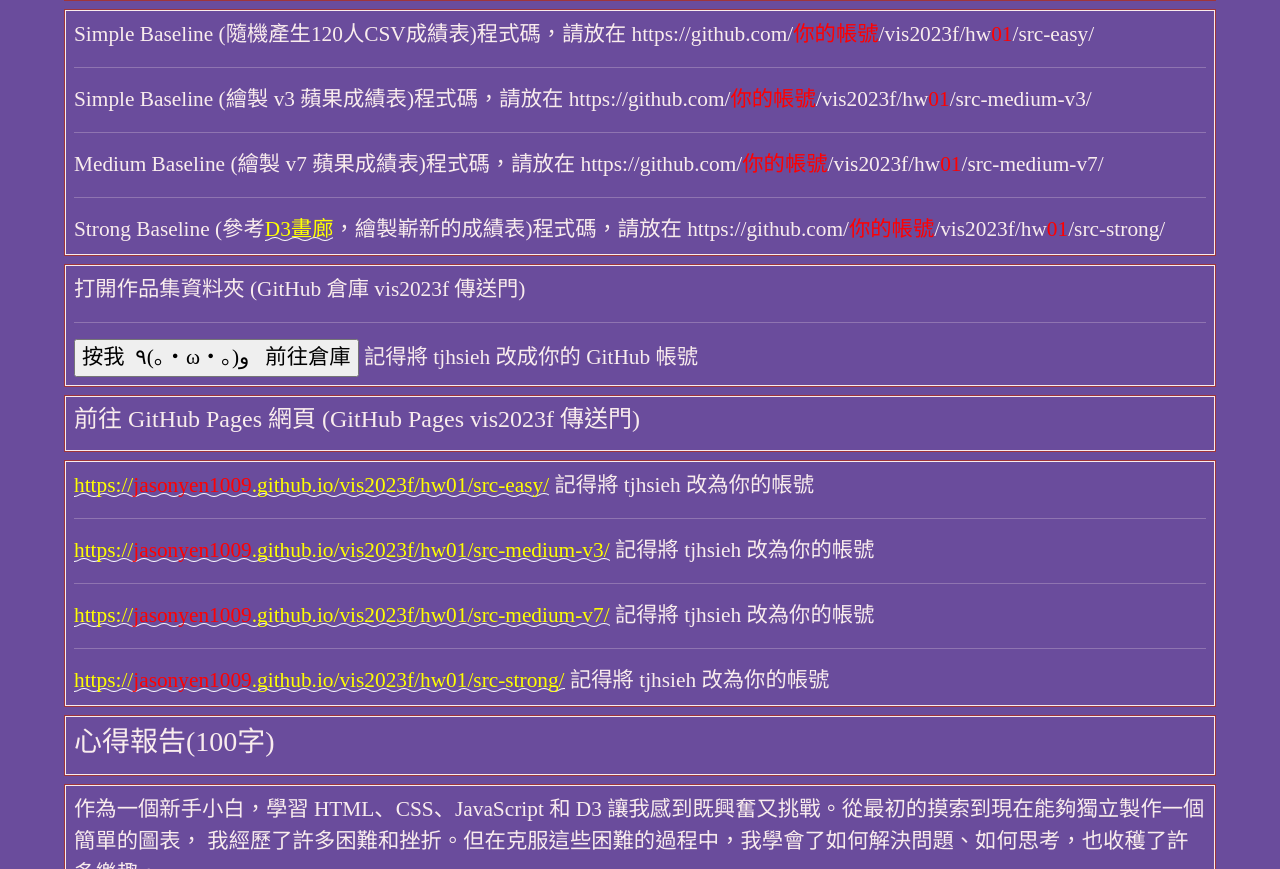
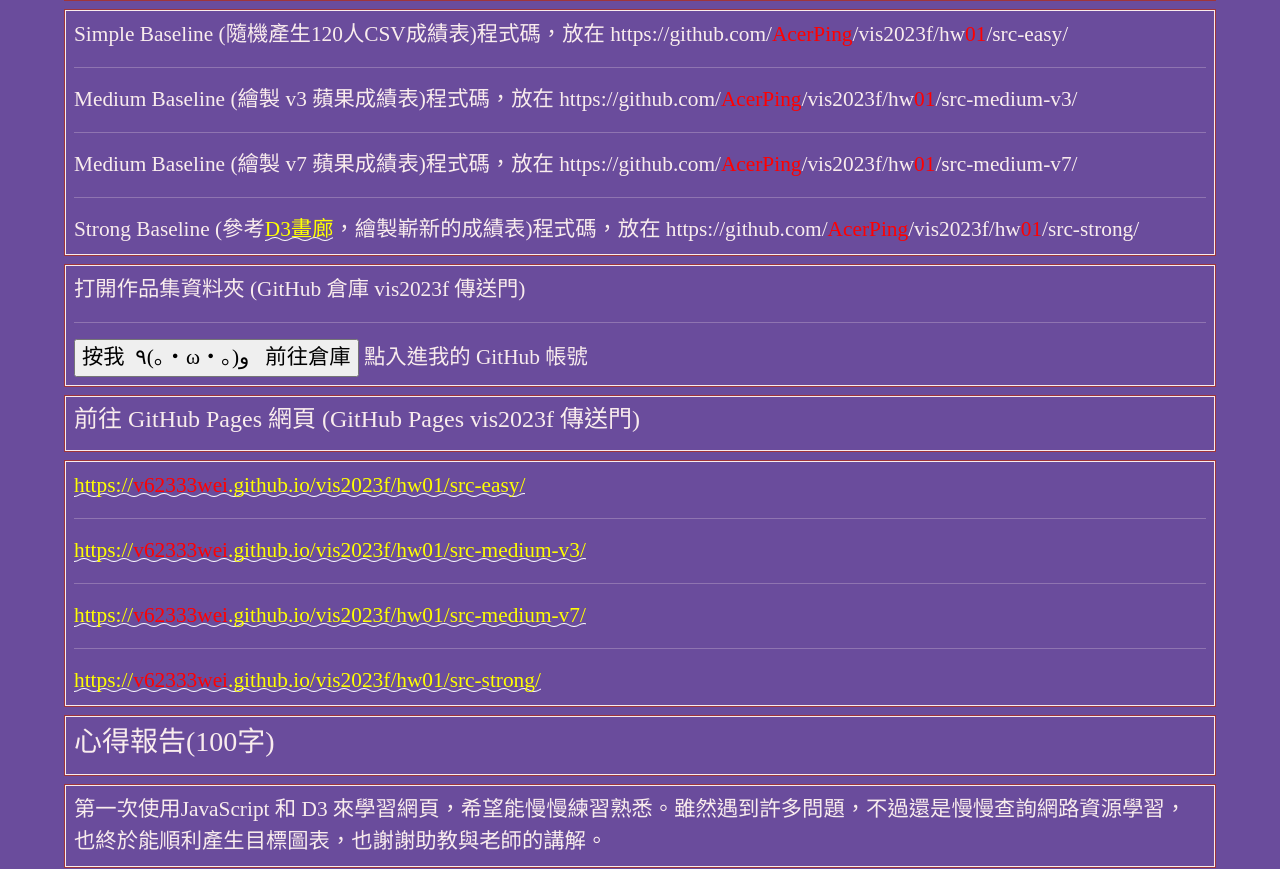
Before and after one commit to v62333wei/vis2023f, a plain HTML site: page hw01/index.html in a window 1280 px wide. Shown: the part 83-952 px from the top of the page. Drawn offline with nearby package versions, Linux system fonts and the light colour scheme; a web font is replaced by a local one.

Commit message:
Add files via upload

```diff
--- a/hw01/index.html
+++ b/hw01/index.html
@@ -1,3 +1,8 @@
+<!-- 範例程式碼：
+  https://github.com/Zhen1701/vis2023f/tree/main/hw01
+  https://github.com/MizuyoruTW/vis2023f/tree/main/hw01
+  https://github.com/HengWeiBin/vis2023f/tree/main/hw01 -->
+
   <!doctype html>
   <html lang="zh-Hant-TW">
   <head>
@@ -17,13 +22,7 @@
   <!-- https://alexlenail.me/NN-SVG/about.html -->
   <link rel="icon" href="../hw00/favicon.svg"/>
   <style type="text/css">
-
-  /* @import url('https://fonts.googleapis.com/css2?family=Noto+Serif+JP:wght@200&display=swap'); */
-
-  @font-face {
-    font-family:'CircleFont';
-    src: url(https://github.com/Circle472/ct2022s/raw/main/hw04/CircleFont_v2.woff2);
-  }
+    @import url('https://fonts.googleapis.com/css2?family=Noto+Serif+JP:wght@200&display=swap');
 
     table {
     border-collapse: collapse;
@@ -50,7 +49,7 @@
         -webkit-tap-highlight-color: rgba(0, 0, 0, 0);
         outline:none;
         font-size: 14px;
-      font-family: 'CircleFont', Trebuchet, Arial, sans-serif;
+        font-family: Trebuchet, Arial, sans-serif;
         font-weight: bold;
         cursor:pointer;
         border:1px solid #ddd;
@@ -85,7 +84,7 @@
     body {
       background-color: rgb(106, 76, 156); /* #6A4C9C */
       color: rgb(106, 76, 156);
-    font-family: 'CircleFont', 'Noto Serif JP', serif;
+      font-family: 'Noto Serif JP', serif;
     }
 
     .container-fluid {
@@ -182,15 +181,16 @@
     </div>
 
     <!-- ------------------------------------------------>
+
     <div class="row hw12">
       <div class="col-md-12 twenty">
-      Simple Baseline (隨機產生120人CSV成績表)程式碼，請放在 https://github.com/<span style="color:red;">你的帳號</span>/vis2023f/hw<span style="color:red;">01</span>/src-easy/<br>
+        Simple Baseline (隨機產生120人CSV成績表)程式碼，放在 https://github.com/<span style="color:red;">AcerPing</span>/vis2023f/hw<span style="color:red;">01</span>/src-easy/<br>
         <hr>
-      Simple Baseline (繪製 v3 蘋果成績表)程式碼，請放在 https://github.com/<span style="color:red;">你的帳號</span>/vis2023f/hw<span style="color:red;">01</span>/src-medium-v3/<br>
+        Medium Baseline (繪製 v3 蘋果成績表)程式碼，放在 https://github.com/<span style="color:red;">AcerPing</span>/vis2023f/hw<span style="color:red;">01</span>/src-medium-v3/<br>
         <hr>
-      Medium Baseline (繪製 v7 蘋果成績表)程式碼，請放在 https://github.com/<span style="color:red;">你的帳號</span>/vis2023f/hw<span style="color:red;">01</span>/src-medium-v7/<br>
+        Medium Baseline (繪製 v7 蘋果成績表)程式碼，放在 https://github.com/<span style="color:red;">AcerPing</span>/vis2023f/hw<span style="color:red;">01</span>/src-medium-v7/<br>
         <hr>
-      Strong Baseline (參考<a href="https://observablehq.com/@d3/gallery?utm_source=d3js-org&utm_medium=nav&utm_campaign=try-observable">D3畫廊</a>，繪製嶄新的成績表)程式碼，請放在 https://github.com/<span style="color:red;">你的帳號</span>/vis2023f/hw<span style="color:red;">01</span>/src-strong/<br>
+        Strong Baseline (參考<a href="https://observablehq.com/@d3/gallery?utm_source=d3js-org&utm_medium=nav&utm_campaign=try-observable">D3畫廊</a>，繪製嶄新的成績表)程式碼，放在 https://github.com/<span style="color:red;">AcerPing</span>/vis2023f/hw<span style="color:red;">01</span>/src-strong/<br>
       </div>
     </div>
 
@@ -199,8 +199,8 @@
         <div class="col-md-12 twenty">
           打開作品集資料夾 (GitHub 倉庫 vis2023f 傳送門)
           <hr>
-        <input type="button" name="back" onclick="location.href='https://github.com/jasonyen1009/vis2023f/'" value="按我  ٩(｡・ω・｡)و   前往倉庫">
-        記得將 tjhsieh 改成你的 GitHub 帳號
+          <input type="button" name="back" onclick="location.href='https://github.com/AcerPing/vis2023f/'" value="按我  ٩(｡・ω・｡)و   前往倉庫">
+          點入進我的 GitHub 帳號
         </div>
     </div>
 
@@ -215,13 +215,13 @@
     <!-- ------------------------------------------------>
     <div class="row hw12">
       <div class="col-md-12 twenty">
-      <a href="https://jasonyen1009.github.io/vis2023f/hw01/src-easy/index.html">https://<span style="color:red;">jasonyen1009</span>.github.io/vis2023f/hw01/src-easy/</a> 記得將 tjhsieh 改為你的帳號
+        <a href="https://v62333wei.github.io/vis2023f/hw01/src-easy/index.html">https://<span style="color:red;">v62333wei</span>.github.io/vis2023f/hw01/src-easy/</a>
         <hr>
-      <a href="https://jasonyen1009.github.io/vis2023f/hw01/src-medium-v3/index.html">https://<span style="color:red;">jasonyen1009</span>.github.io/vis2023f/hw01/src-medium-v3/</a> 記得將 tjhsieh 改為你的帳號
+        <a href="https://v62333wei.github.io/vis2023f/hw01/src-medium-v3/index.html">https://<span style="color:red;">v62333wei</span>.github.io/vis2023f/hw01/src-medium-v3/</a>
         <hr>
-      <a href="https://jasonyen1009.github.io/vis2023f/hw01/src-medium-v7/index.html">https://<span style="color:red;">jasonyen1009</span>.github.io/vis2023f/hw01/src-medium-v7/</a> 記得將 tjhsieh 改為你的帳號
+        <a href="https://v62333wei.github.io/vis2023f/hw01/src-medium-v7/index.html">https://<span style="color:red;">v62333wei</span>.github.io/vis2023f/hw01/src-medium-v7/</a>
         <hr>
-      <a href="https://jasonyen1009.github.io/vis2023f/hw01/src-strong/index.html">https://<span style="color:red;">jasonyen1009</span>.github.io/vis2023f/hw01/src-strong/</a> 記得將 tjhsieh 改為你的帳號
+        <a href="https://v62333wei.github.io/vis2023f/hw01/src-strong/index.html">https://<span style="color:red;">v62333wei</span>.github.io/vis2023f/hw01/src-strong/</a>
       </div>
     </div>
 
@@ -235,12 +235,12 @@
     <!-- ------------------------------------------------>
     <div class="row hw12">
       <div class="col-md-12 twenty">
-      作為一個新手小白，學習 HTML、CSS、JavaScript 和 D3 讓我感到既興奮又挑戰。從最初的摸索到現在能夠獨立製作一個簡單的圖表，
-      我經歷了許多困難和挫折。但在克服這些困難的過程中，我學會了如何解決問題、如何思考，也收穫了許多樂趣。
+        第一次使用JavaScript 和 D3 來學習網頁，希望能慢慢練習熟悉。雖然遇到許多問題，不過還是慢慢查詢網路資源學習，也終於能順利產生目標圖表，也謝謝助教與老師的講解。
       </div>
     </div>
 
     <!-- ------------------------------------------------>
+
     <div class="row hw12">
       <div class="col-md-12 twenty">
         <table>
@@ -259,7 +259,7 @@
           <tr>
             <td><input type="checkbox" class="flipswitch" id="myCheckbox2" checked></td>
             <td id='m2'>2</td>
-          <td>Simple baseline - 繪製 v3 蘋果成績表</td>
+            <td>Medium baseline - 繪製 v3 蘋果成績表</td>
           </tr>
           <tr>
             <td><input type="checkbox" class="flipswitch" id="myCheckbox3" checked></td>
@@ -276,6 +276,7 @@
     </div>
 
     <!-- ------------------------------------------------>
+
     <div class="row hw12">
       <div class="col-md-12 twenty">
         <h4>Simple baseline - 產生 Dummy CSV 虛構成績表</h4>
@@ -283,18 +284,15 @@
     </div>
 
     <!-- ------------------------------------------------>
+
     <div class="row hw12">
       <div class="col-md-12 twenty">
         <iframe width="100%" height="500" frameborder="0" style="background-color: #FFFFFF" src="./src-easy/index.html"></iframe>
-      <!--
-      <video id="video1" style="width:100%;max-width:100%;" controls="">
-        <source src="https://www.w3schools.com/html/mov_bbb.mp4" type="video/mp4">
-      </video>
-      -->
       </div>
     </div>
 
     <!-- ------------------------------------------------>
+
     <div class="row hw12">
       <div class="col-md-12 twenty">
         <h4>Medium baseline - 繪製 v3 蘋果成績表</h4>
@@ -302,14 +300,15 @@
     </div>
 
     <!-- ------------------------------------------------>
+
     <div class="row hw12">
       <div class="col-md-12 twenty">
         <iframe width="100%" height="500" frameborder="0" style="background-color: #FFFFFF" src="./src-medium-v3/index.html"></iframe>
       </div>
     </div>
 
+    <!-- ------------------------------------------------>
 
-  <!-- ------------------------------------------------>
     <div class="row hw12">
       <div class="col-md-12 twenty">
         <h4>Medium baseline - 繪製 v7 蘋果成績表</h4>
@@ -317,14 +316,15 @@
     </div>
 
     <!-- ------------------------------------------------>
+
     <div class="row hw12">
       <div class="col-md-12 twenty">
         <iframe width="100%" height="500" frameborder="0" style="background-color: #FFFFFF" src="./src-medium-v7/index.html"></iframe>
       </div>
     </div>
 
+    <!-- ------------------------------------------------>
 
-  <!-- ------------------------------------------------>
     <div class="row hw12">
       <div class="col-md-12 twenty">
         <h4>Strong baseline - 參考<a href="https://observablehq.com/@d3/gallery?utm_source=d3js-org&utm_medium=nav&utm_campaign=try-observable">D3畫廊</a>，繪製嶄新的成績表</h4>
@@ -332,17 +332,14 @@
     </div>
 
     <!-- ------------------------------------------------>
+
     <div class="row hw12">
       <div class="col-md-12 twenty">
         <iframe width="100%" height="500" frameborder="0" style="background-color: #FFFFFF" src="./src-strong/index.html"></iframe>
       </div>
     </div>
 
-
     <!-- ------------------------------------------------>
-
-  <!-- ------------------------------------------------>
-
 
       <script>
         $(function() {
```
Lines whose indentation alone changed are shown as unchanged.
